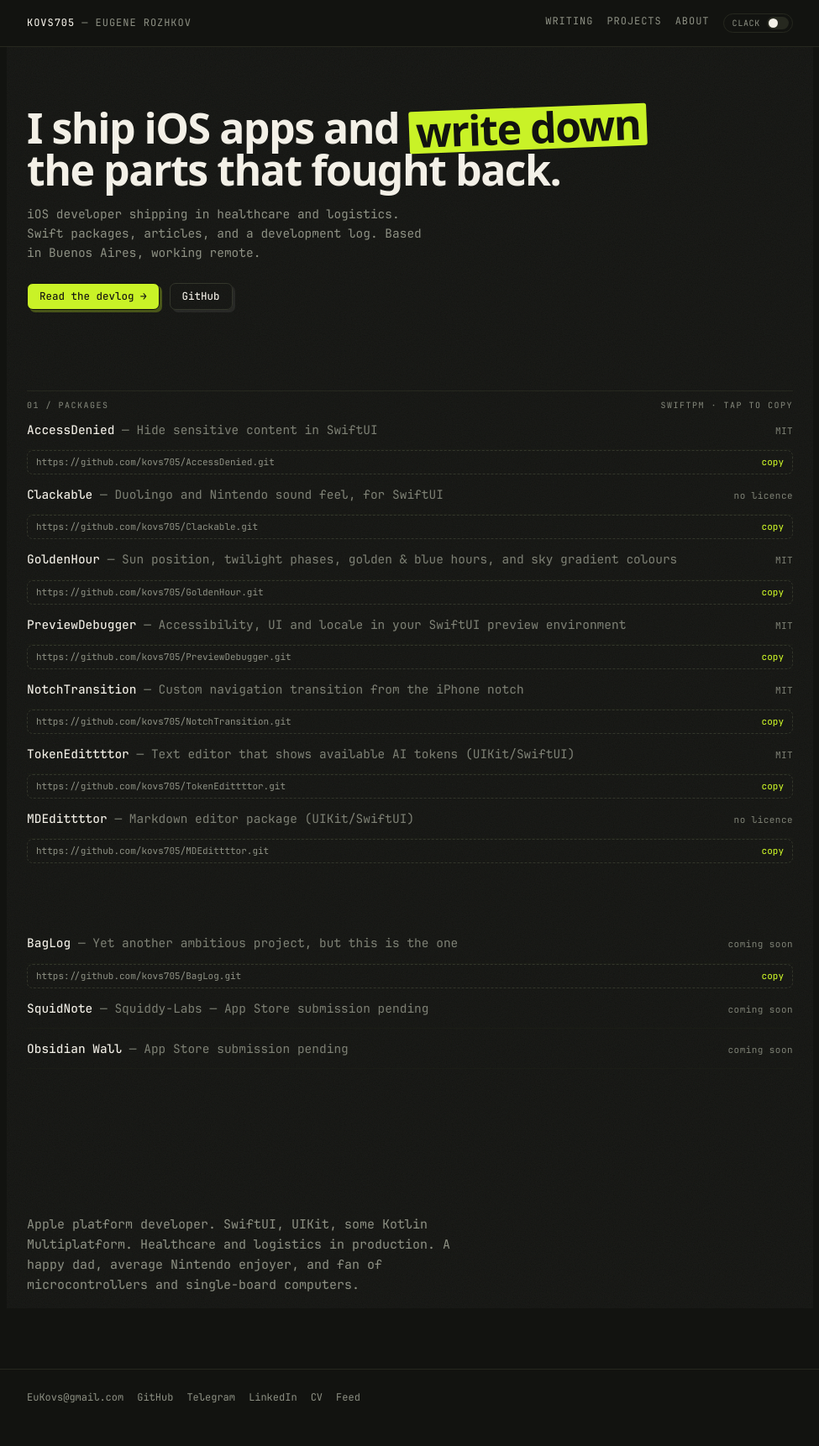
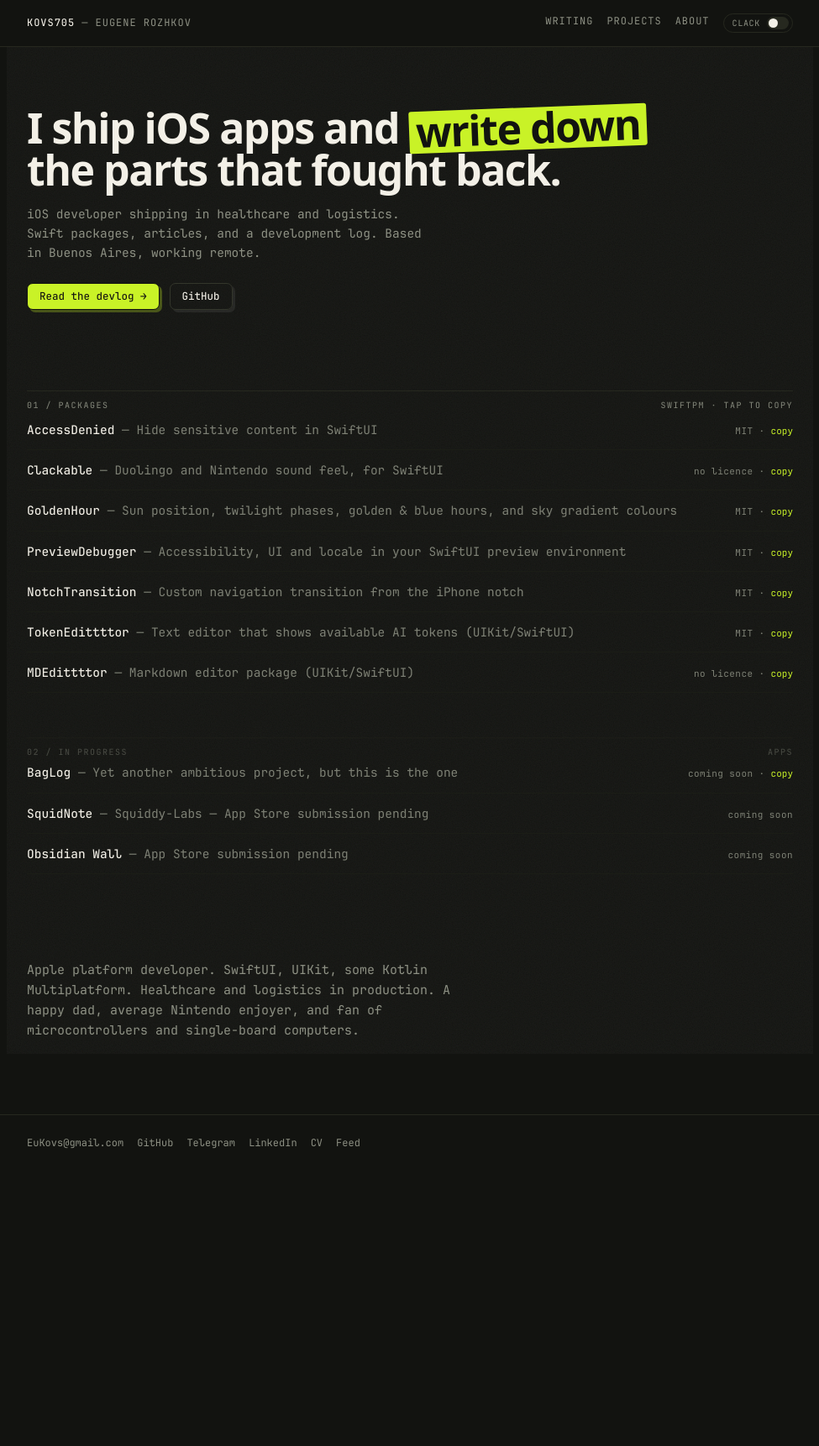
Before and after one commit to kovs705/PersonalPage, a Jekyll site: the page built from index.html, in a window 1280 px wide. Shown: the whole page at 84% size, without its empty margins (152-1127 px from the left). Built offline with Jekyll 4.4.1, drawn with Linux system fonts in a browser that asks for light colours; some web fonts are replaced; after the commit the page ends 1419 px from its top, so only the background shows below that.

Commit message:
fix: compact copy control in rows, guard empty section, add section headings

```diff
--- a/_includes/package-row.html
+++ b/_includes/package-row.html
@@ -12,8 +12,8 @@
       information a developer actually wants before installing.
     {%- endcomment -%}
     {% if p.status == 'coming-soon' %}coming soon{% else %}{{ p.license | default: 'no licence' }}{% endif %}
+    {% if p.repo %} · <button class="copy-inline" type="button"
+        aria-label="Copy clone URL for {{ p.title }}"
+        data-copy="https://github.com/{{ p.repo }}.git"><span data-copy-label>copy</span></button>{% endif %}
   </span>
 </div>
-{% if p.repo %}
-{% include copy-button.html repo=p.repo name=p.title %}
-{% endif %}
--- a/_layouts/home.html
+++ b/_layouts/home.html
@@ -16,20 +16,20 @@ layout: base
   {% assign articles = site.articles | sort: "date" | reverse %}
   {% assign entries = site.devlog | sort: "date" | reverse %}
 
-  <div class="lbl reveal"><span>01 / PACKAGES</span><span>SWIFTPM · TAP TO COPY</span></div>
+  <div class="lbl reveal"><h2>01 / PACKAGES</h2><span>SWIFTPM · TAP TO COPY</span></div>
   {% for p in packages %}{% include package-row.html p=p %}{% endfor %}
 
-  <div class="lbl reveal"><span>02 / IN PROGRESS</span><span>APPS</span></div>
+  <div class="lbl reveal"><h2>02 / IN PROGRESS</h2><span>APPS</span></div>
   {% for p in apps %}{% include package-row.html p=p %}{% endfor %}
 
-  <div class="lbl reveal"><span>03 / WRITING</span>
+  {% if articles.size > 0 or entries.size > 0 %}
+  <div class="lbl reveal"><h2>03 / WRITING</h2>
     <span><a href="{{ '/writing/' | relative_url }}">ALL →</a></span></div>
-  {% assign shown = 0 %}
-  {% for e in articles %}{% if shown < 3 %}{% include entry-row.html e=e %}{% assign shown = shown | plus: 1 %}{% endif %}{% endfor %}
-  {% assign shown = 0 %}
-  {% for e in entries %}{% if shown < 3 %}{% include entry-row.html e=e %}{% assign shown = shown | plus: 1 %}{% endif %}{% endfor %}
+  {% for e in articles limit: 3 %}{% include entry-row.html e=e %}{% endfor %}
+  {% for e in entries limit: 3 %}{% include entry-row.html e=e %}{% endfor %}
+  {% endif %}
 
-  <div class="lbl reveal"><span>04 / WHO</span><span><a href="{{ '/about/' | relative_url }}">MORE →</a></span></div>
+  <div class="lbl reveal"><h2>04 / WHO</h2><span><a href="{{ '/about/' | relative_url }}">MORE →</a></span></div>
   <p class="bio">
     Apple platform developer. SwiftUI, UIKit, some Kotlin Multiplatform. Healthcare and
     logistics in production. A happy dad, average Nintendo enjoyer, and fan of
--- a/_layouts/project.html
+++ b/_layouts/project.html
@@ -25,7 +25,7 @@ layout: base
 
   {% assign log = site.devlog | where: "project", page.slug | sort: "date" | reverse %}
   {% if log.size > 0 %}
-    <div class="lbl"><span>BUILD LOG</span><span>{{ log.size }} ENTR{% if log.size == 1 %}Y{% else %}IES{% endif %}</span></div>
+    <div class="lbl"><h2>BUILD LOG</h2><span>{{ log.size }} ENTR{% if log.size == 1 %}Y{% else %}IES{% endif %}</span></div>
     {% for e in log %}{% include entry-row.html e=e %}{% endfor %}
   {% endif %}
 </main>
--- a/assets/css/site.css
+++ b/assets/css/site.css
@@ -61,6 +61,10 @@ h1,h2,h3{margin:0;font-family:var(--display);font-weight:800;letter-spacing:-.03
 .lbl{display:flex;justify-content:space-between;gap:var(--s4);
   font:500 10px/1 var(--mono);letter-spacing:.15em;text-transform:uppercase;
   color:var(--meta);border-top:1px solid var(--line);padding-top:var(--s3);margin:var(--s7) 0 0}
+/* The first span of a .lbl is an <h2> for screen-reader navigation (see Task 8 fix), but must
+   stay pixel-identical to a plain span — override the global h1,h2,h3 display-font rule. */
+.lbl h2{font:inherit;font-size:inherit;font-weight:inherit;letter-spacing:inherit;
+  color:inherit;margin:0}
 
 /* Rows — the primary unit of the whole site */
 .row{display:grid;grid-template-columns:1fr auto;gap:var(--s4);align-items:baseline;
@@ -90,6 +94,13 @@ a.row:hover .row-title{color:var(--lime)}
 .copy:active{transform:translateY(1px)}
 .copy b{color:var(--lime);font-weight:500}
 .copy>span{min-width:0;overflow-wrap:anywhere}
+
+/* Inline copy control for list rows — keeps a row to one line (unlike .copy, which is a
+   full-width block used only on project detail pages). Always visible: a hover-only
+   control is unreachable for touch and confusing for keyboard users. */
+.copy-inline{font:inherit;font-size:inherit;color:var(--lime);background:none;border:0;
+  padding:0;margin:0;cursor:pointer;transition:transform var(--t-press) var(--ease)}
+.copy-inline:active{transform:translateY(1px)}
 
 /* Focus must always be obvious in a dense keyboard-navigable list. */
 :focus-visible{outline:2px solid var(--lime);outline-offset:2px}
--- a/projects.html
+++ b/projects.html
@@ -9,14 +9,14 @@ dek: "Seven packages you can install now, three apps in progress, and a handful
 {% assign packages = site.projects | where: "kind", "package" | sort: "order" %}
 {% assign apps = site.projects | where: "kind", "app" | sort: "order" %}
 
-<div class="lbl"><span>01 / PACKAGES</span><span>SWIFTPM</span></div>
+<div class="lbl"><h2>01 / PACKAGES</h2><span>SWIFTPM</span></div>
 {% for p in packages %}{% include package-row.html p=p %}{% endfor %}
 
-<div class="lbl"><span>02 / IN PROGRESS</span><span>APPS</span></div>
+<div class="lbl"><h2>02 / IN PROGRESS</h2><span>APPS</span></div>
 {% for p in apps %}{% include package-row.html p=p %}{% endfor %}
 
 {% if site.data.tools and site.data.tools.size > 0 %}
-<div class="lbl"><span>03 / GISTS &amp; TOOLS</span><span>EXTERNAL</span></div>
+<div class="lbl"><h2>03 / GISTS &amp; TOOLS</h2><span>EXTERNAL</span></div>
 {% for t in site.data.tools %}
 <a class="row" href="{{ t.url }}" rel="noreferrer">
   <span class="row-title">{{ t.name }} <em>— {{ t.note }}</em></span>
```
